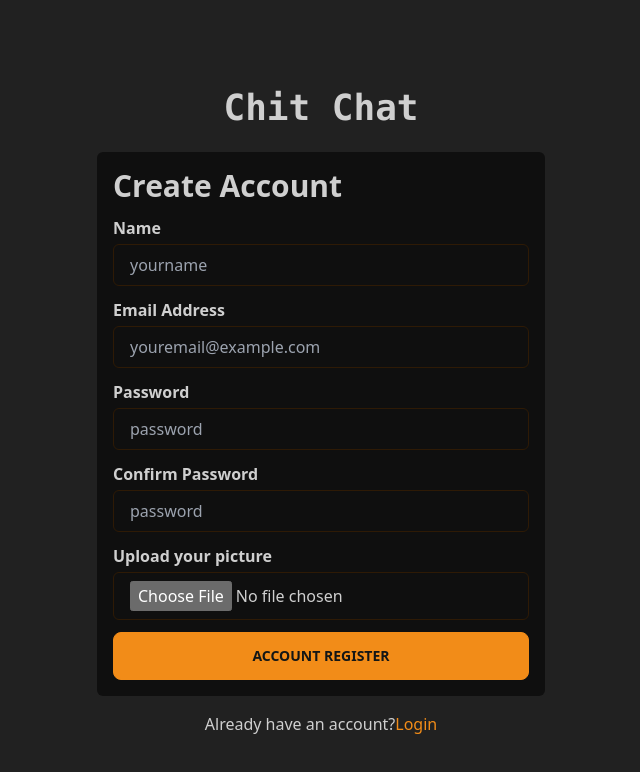
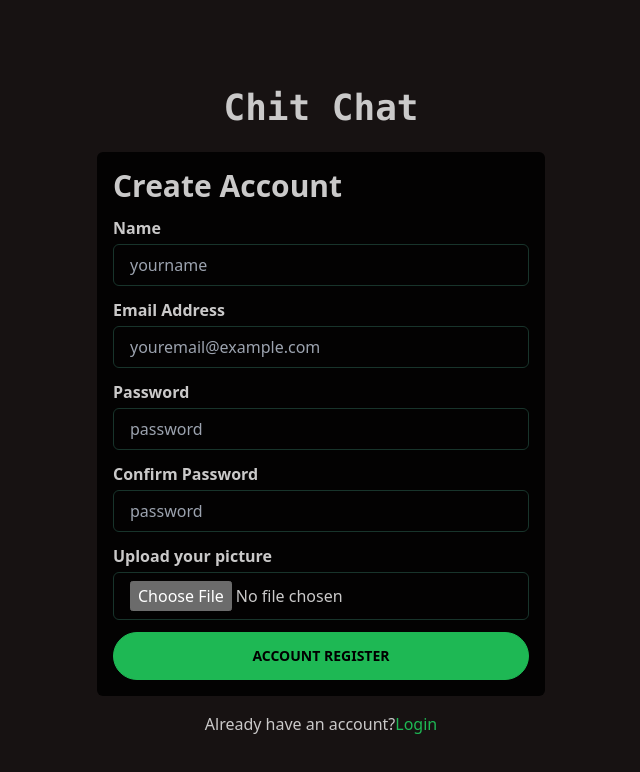
Before and after one commit to razakhan05/fullstack-chat-app, a React (Vite) app: page / in a window 1280 px wide. Shown: the top 772 px of the page, without its empty margins (319-959 px from the left). Built offline with nearby package versions, Linux system fonts and the light colour scheme.

Commit message:
i axios i react-hot-toast

```diff
--- a/package.json
+++ b/package.json
@@ -13,6 +13,7 @@
     "axios": "^1.5.1",
     "react": "^18.2.0",
     "react-dom": "^18.2.0",
+    "react-hot-toast": "^2.4.1",
     "react-icons": "^4.11.0",
     "react-router-dom": "^5.3.4"
   },
--- a/tailwind.config.js
+++ b/tailwind.config.js
@@ -10,6 +10,6 @@ export default {
   },
   plugins: [daisyui],
   daisyui: {
-    themes: ["halloween"],
+    themes: ["forest"],
   },
 };
```
Also changed, not shown: 1 other file (tests, documents, lock files or other folders).
